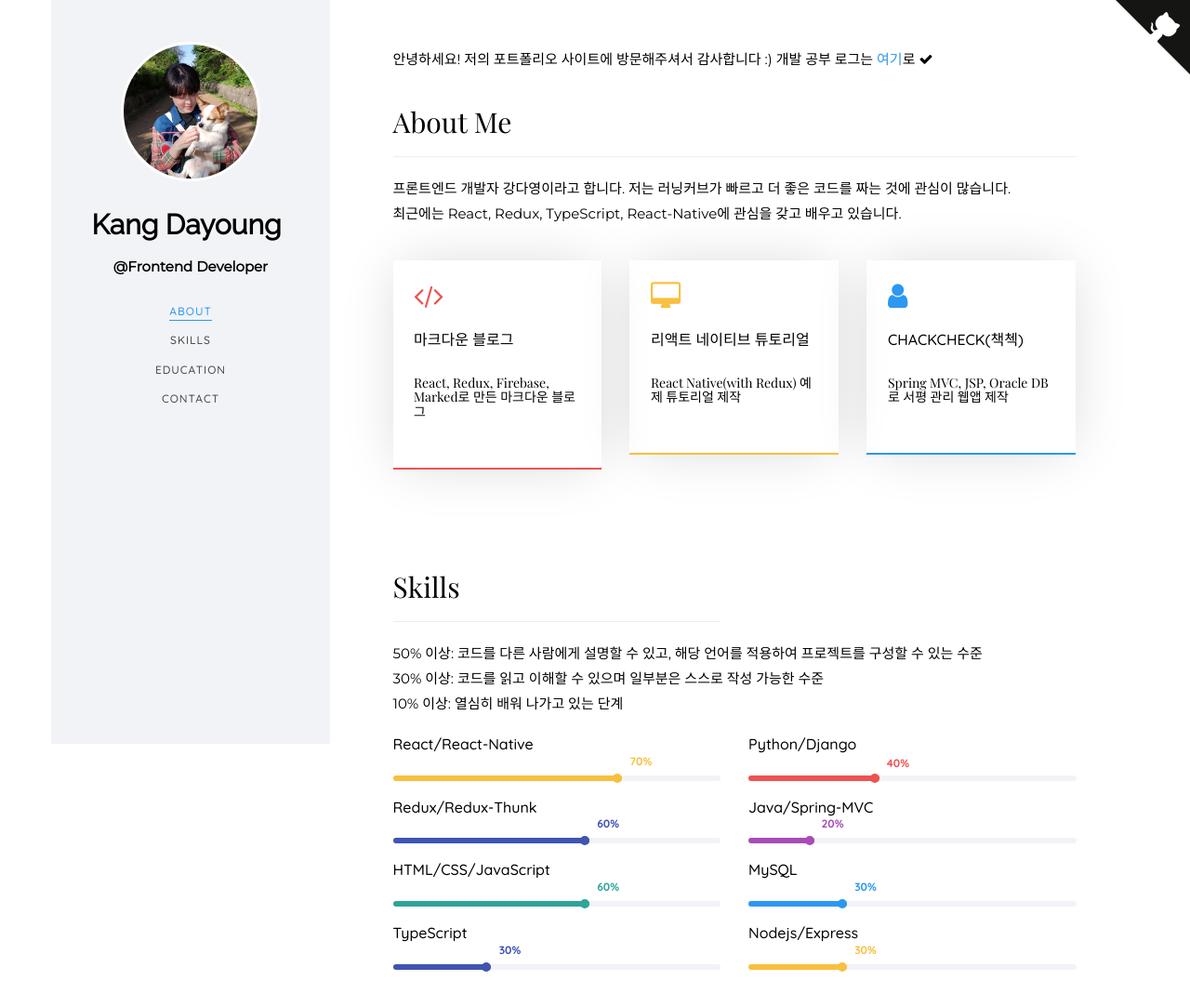
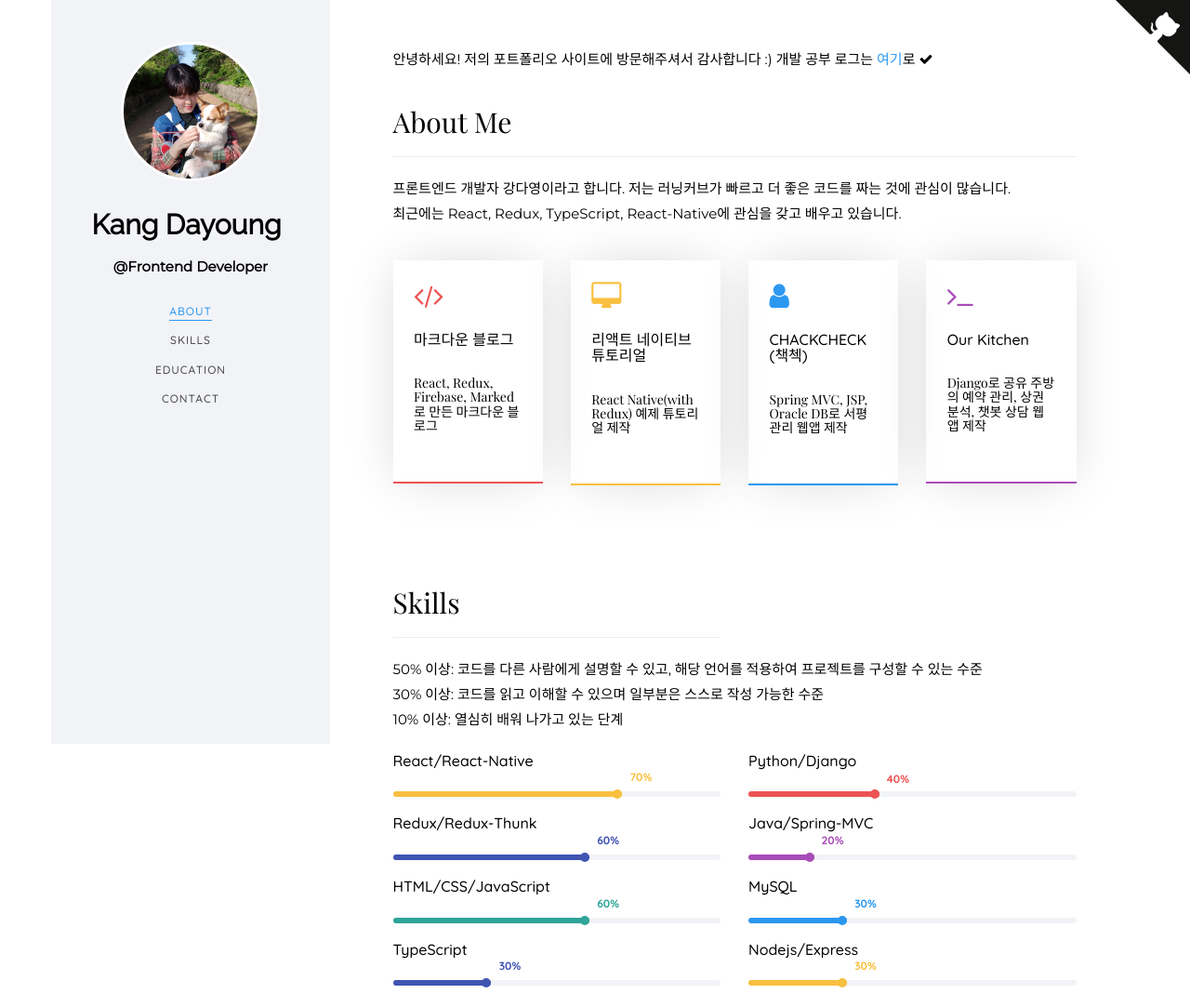
Before and after one commit to alledy/portfolio, a plain HTML site: page index.html in a window 1280 px wide. Shown: the top 1083 px of the page at 93% size. Drawn offline with nearby package versions, Linux system fonts and the light colour scheme; a web font is replaced by a local one.

Commit message:
Add multicampus ideathon

```diff
--- a/index.html
+++ b/index.html
@@ -154,7 +154,7 @@
 									</div>
 								</div>
 								<div class="row">
-									<div class="col-md-4 animate-box" data-animate-effect="fadeInRight">
+									<div class="col-md-3 animate-box" data-animate-effect="fadeInRight">
 										<a rel="noopener noreferrer"
 											href="https://github.com/alledy/react-redux-firebase-blog" target="_blank">
 											<div class="services color-2">
@@ -164,7 +164,7 @@
 											</div>
 										</a>
 									</div>
-									<div class="col-md-4 animate-box" data-animate-effect="fadeInRight">
+									<div class="col-md-3 animate-box" data-animate-effect="fadeInRight">
 										<a rel="noopener noreferrer"
 											href="https://jeffgukang.github.io/react-native-tutorial/docs/debugging/ClickThePaintings-kr.html"
 											target="_blank">
@@ -175,13 +175,23 @@
 											</div>
 										</a>
 									</div>
-									<div class="col-md-4 animate-box" data-animate-effect="fadeInRight">
+									<div class="col-md-3 animate-box" data-animate-effect="fadeInRight">
 										<a rel="noopener noreferrer" href="https://github.com/alledy/Project_MyBook"
 											target="_blank">
 											<div class="services color-1">
 												<span class="icon2"><i class="fa fa-user"></i></span>
-												<h3>CHACKCHECK(책첵)</h3>
+												<h3>CHACKCHECK<br>(책첵)</h3>
 												<h5>Spring MVC, JSP, Oracle DB로 서평 관리 웹앱 제작</h5>
+											</div>
+										</a>
+									</div>
+									<div class="col-md-3 animate-box" data-animate-effect="fadeInRight">
+										<a rel="noopener noreferrer" href="https://github.com/alledy/our-kitchen"
+											target="_blank">
+											<div class="services color-4">
+												<span class="icon2"><i class="fa fa-terminal"></i></span>
+												<h3>Our Kitchen</h3>
+												<h5>Django로 공유 주방의 예약 관리, 상권 분석, 챗봇 상담 웹앱 제작</h5>
 											</div>
 										</a>
 									</div>
@@ -342,6 +352,22 @@
 											</div>
 
 											<div class="timeline-label">
+												<h2><a href="#">멀티캠퍼스 아이디어톤</a> <span>2019/11</span>
+												</h2>
+												<p><strong>멀티캠퍼스 아이디어톤 프로젝트 우수상 수상</a></strong>
+													<br>공유주방의 예약 관리, 상권 분석, 챗봇 상담 기능을 구현한 <a href="https://github.com/alledy/our-kitchen">Our Kitchen</a> 프로젝트로 멀티캠퍼스 교육과정의 종합프로젝트에서 우수상을 거두었습니다.
+												<p></p>
+											</div>
+										</div>
+									</article>
+
+
+									<article class="timeline-entry animate-box" data-animate-effect="fadeInRight">
+										<div class="timeline-entry-inner">
+											<div class="timeline-icon color-3">
+												<i class="fa fa-code"></i>
+											</div>
+											<div class="timeline-label">
 												<h2><a href="#">공개 SW 컨트리뷰톤</a> <span>2019/9 - 2019/10</span>
 												</h2>
 												<p><strong><a
@@ -356,12 +382,13 @@
 										</div>
 									</article>
 
+									<article class="timeline-entry animate-box" data-animate-effect="fadeInLeft">
+										<div class="timeline-entry-inner">
 
-									<article class="timeline-entry animate-box" data-animate-effect="fadeInRight">
-										<div class="timeline-entry-inner">
 											<div class="timeline-icon color-2">
 												<i class="fa fa-globe"></i>
 											</div>
+
 											<div class="timeline-label">
 												<h2><a href="#">연세대학교 행정학과 졸업</a> <span>2017/2</span></h2>
 												<p>행정학과를 졸업 후 공기업에 재직하다가 그만두고 개발자가 되었습니다!
```
